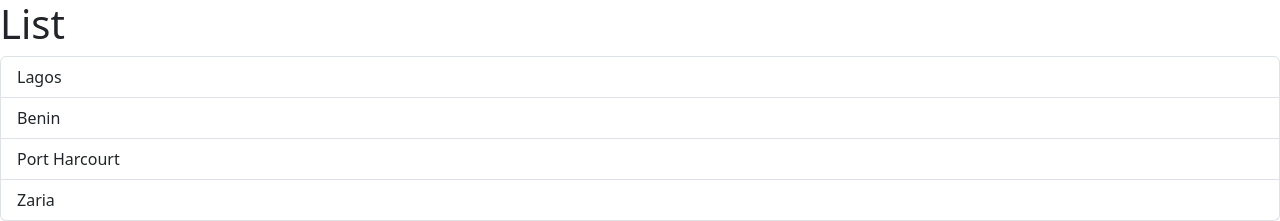
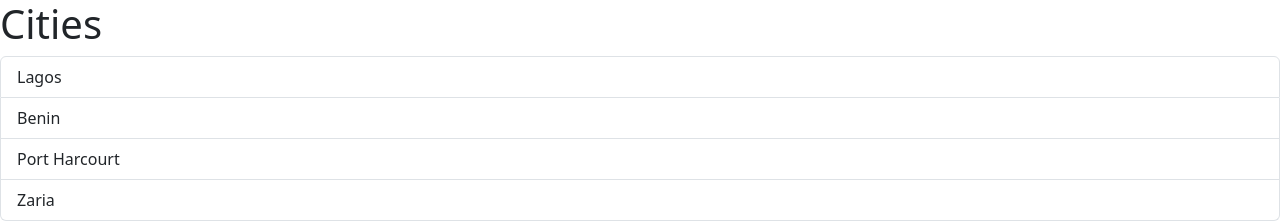
Before and after one commit to chianugo/react-tut, a React (Vite) app: page / in a window 1280 px wide. Shown: the top 221 px of the page. Built offline with nearby package versions, Linux system fonts and the light colour scheme.

Commit message:
use props to pass variables to list group component

```diff
--- a/src/App.tsx
+++ b/src/App.tsx
@@ -1,9 +1,11 @@
 import ListGroup from "./components/ListGroup";
 
 function App() {
+  let cities = ["Lagos", "Benin", "Port Harcourt", "Zaria"];
+
   return (
     <div>
-      <ListGroup />
+      <ListGroup items={cities} heading={"Cities"} />
     </div>
   );
 }
--- a/src/components/ListGroup.tsx
+++ b/src/components/ListGroup.tsx
@@ -1,15 +1,19 @@
 import { useState } from "react";
 
-const ListGroup = () => {
-  const cities = ["Lagos", "Benin", "Port Harcourt", "Zaria"];
+interface ListGroupProps {
+  items: string[];
+  heading: string;
+}
+
+const ListGroup = ({ items, heading }: ListGroupProps) => {
   const [selectedIndex, setSelectedIndex] = useState(-1);
 
   return (
     <>
-      <h1>List</h1>
-      {cities.length === 0 && <p>No items found</p>}
+      <h1>{heading}</h1>
+      {items.length === 0 && <p>No items found</p>}
       <ul className="list-group">
-        {cities.map((city, index) => (
+        {items.map((city, index) => (
           // key=city serves as a unique identifier for react
           <li
             className={
```
